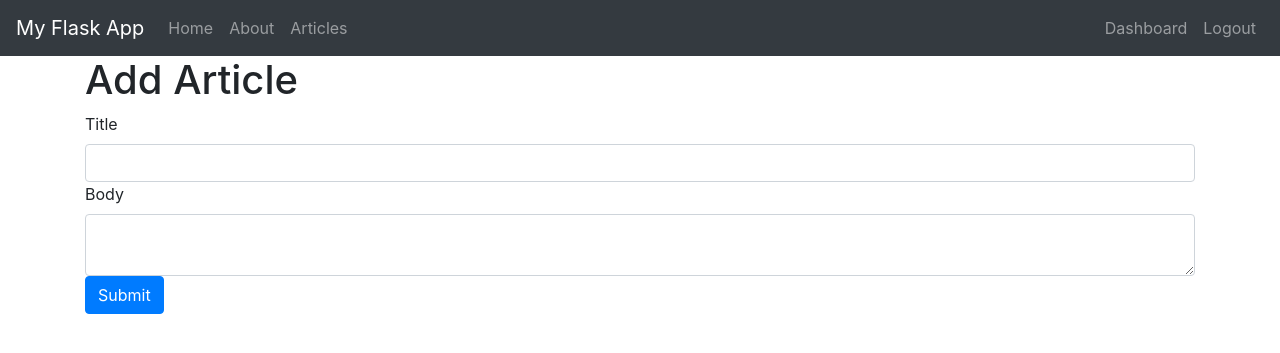
After one commit to shsma/dockerize-flask, a Flask app: page /add_article in a window 1280 px wide. The commit adds this page. Shown: the top 353 px of the page. Run offline with Flask 2, Linux system fonts and the light colour scheme; the visitor is signed in with stand-in values (Sample User, id 1); some libraries are stand-ins or nearby versions.

Commit message:
dashboard/articles

```diff
--- a/app/app.py
+++ b/app/app.py
@@ -1,4 +1,5 @@
 from flask import Flask, render_template, flash, redirect, url_for, session, request, logging
+from functools import wraps
 from flask_mysqldb import MySQL
 from wtforms import Form, StringField, TextAreaField, PasswordField, validators
 from passlib.hash import sha256_crypt
@@ -48,6 +49,7 @@ class RegisterForm(Form):
     confirm = PasswordField('Confirm Password')
 
 
+# Register new User
 @app.route('/register', methods=['GET', 'POST'])
 def register():
     form = RegisterForm(request.form)
@@ -75,6 +77,20 @@ def register():
     return render_template('register.html', form=form)
 
 
+# Check if User logged in
+def is_logged_in(f):
+    @wraps(f)
+    def wrap(*args, **kwargs):
+        if 'logged_in' in session:
+            return f(*args, **kwargs)
+        else:
+            flash('Unauthorized, Please login', 'danger')
+            return redirect(url_for('login'))
+
+    return wrap
+
+
+# Login User
 @app.route('/login', methods=['GET', 'POST'])
 def login():
     if request.method == 'POST':
@@ -91,19 +107,89 @@ def login():
         if result > 0:
             # Get stored hash
             data = cur.fetchone()
+
+            # Close connection
+            cur.close()
+
+            # Get password from Tuple
             password = data[4]
-
-            print(data)
 
             # Compare Passwords
             if sha256_crypt.verify(password_candidate, password):
-                app.logger.info('PASSWORD MATCHED')
-                flash('You are logged in', 'success')
-                return redirect(url_for('index'))
+                session['logged_in'] = True
+                session['username'] = username
+                flash('You are now logged in', 'success')
+                return redirect(url_for('dashboard'))
+            else:
+                error = 'Invalid Login'
+                return render_template('login.html', error=error)
         else:
-            app.logger.info('NO USER FOUND')
+            error = 'Username not found'
+            return render_template('login.html', error=error)
+    # if this is a GET
+    return render_template('login.html')
 
-    return render_template('login.html')
+
+# Logout
+@app.route('/logout')
+@is_logged_in
+def logout():
+    session.clear()
+    flash('You are now logged out', 'success')
+    return redirect(url_for('login'))
+
+
+# Dashboard
+@app.route('/dashboard')
+@is_logged_in
+def dashboard():
+    # Create cursor
+    cur = mysql.connection.cursor()
+
+    # Get Articles
+    result = cur.execute("SELECT * FROM articles")
+    articles = cur.fetchall()
+
+    # Close connection
+    cur.close()
+
+    if result > 0:
+        return render_template('dashboard.html', articles=articles)
+    else:
+        msg = 'No Articles Found'
+        return render_template('dashboard.html', msg=msg)
+
+
+# Article Form class
+class ArticleForm(Form):
+    title = StringField('Title', [validators.Length(min=1, max=200)])
+    body = TextAreaField('Body', [validators.Length(min=30)])
+
+
+# Add Article
+@app.route('/add_article', methods=['GET', 'POST'])
+@is_logged_in
+def add_article():
+    form = ArticleForm(request.form)
+    if request.method == 'POST' and form.validate():
+        title = form.title.data
+        body = form.body.data
+
+        # Create Cursor
+        cur = mysql.connection.cursor()
+
+        # Execute
+        cur.execute("INSERT INTO articles(title, body, author) VALUES (%s, %s, %s)", (title, body, session['username']))
+
+        # Commit
+        mysql.connection.commit()
+
+        # Close connection
+        cur.close()
+
+        flash('Article created', 'success')
+        return redirect(url_for('dashboard'))
+    return render_template('add_article.html', form=form)
 
 
 if __name__ == '__main__':
--- /dev/null
+++ b/app/templates/add_article.html
@@ -0,0 +1,15 @@
+{% extends 'layout.html' %}
+
+{% block body %}
+    <h1>Add Article</h1>
+    {% from "includes/_formhelpers.html" import render_field %}
+    <form action="" method="POST">
+        <div class="group-form">
+            {{ render_field(form.title, class_="form-control") }}
+        </div>
+        <div class="group-form">
+            {{ render_field(form.body, class_="form-control", id="editor") }}
+        </div>
+        <button class="btn btn-primary" type="submit">Submit</button>
+    </form>
+{% endblock %}
--- a/app/templates/includes/_messages.html
+++ b/app/templates/includes/_messages.html
@@ -5,3 +5,11 @@
     {% endfor %}
   {% endif %}
 {% endwith %}
+
+{% if error %}
+    <div class="alert alert-danger">{{ error }}</div>
+{% endif %}
+
+{% if msg %}
+    <div class="alert alert-success">{{ msg }}</div>
+{% endif %}
--- a/app/templates/includes/_navbar.html
+++ b/app/templates/includes/_navbar.html
@@ -16,10 +16,22 @@
           <a class="nav-link" href="/articles">Articles</a>
        </li>
     </ul>
-    <ul class="navbar-nav navbar-right">
-      <li class="nav-item">
-        <a class="nav-link" href="/register">Register</a>
-      </li>
+      <ul class="navbar-nav navbar-right">
+          {% if session.logged_in  %}
+              <li class="nav-item">
+                  <a class="nav-link" href="/dashboard">Dashboard</a>
+              </li>
+              <li class="nav-item">
+                  <a class="nav-link" href="/logout">Logout</a>
+              </li>
+          {% else %}
+              <li class="nav-item">
+                  <a class="nav-link" href="/register">Register</a>
+              </li>
+              <li class="nav-item">
+                  <a class="nav-link" href="/login">Login</a>
+              </li>
+          {% endif %}
     </ul>
   </div>
 </nav>
--- a/app/templates/layout.html
+++ b/app/templates/layout.html
@@ -11,6 +11,10 @@
         {% include 'includes/_messages.html' %}
             {% block body %} {% endblock %}
         </div>
-    <script src="https://stackpath.bootstrapcdn.com/bootstrap/4.3.1/js/bootstrap.min.js"></script>
+        <script src="https://stackpath.bootstrapcdn.com/bootstrap/4.3.1/js/bootstrap.min.js"></script>
+        <script src="//cdn.ckeditor.com/4.12.1/standard/ckeditor.js"></script>
+        <script>
+            CKEDITOR.replace('editor')
+        </script>
     </body>
 </html>
--- a/app/templates/login.html
+++ b/app/templates/login.html
@@ -2,7 +2,6 @@
 
 {% block body %}
     <h1>Login</h1>
-    {% include 'includes/_messages.html' %}
     <form action="" method="POST">
         <div class="form-group">
             <label for="username">Username</label>
@@ -10,7 +9,7 @@
         </div>
         <div class="form-group">
             <label for="password">Password</label>
-            <input type="text" name="password" class="form-control" value="{{ request.form.password }}">
+            <input type="password" name="password" class="form-control" value="{{ request.form.password }}">
         </div>
         <button class="btn btn-primary" type="submit">Submit</button>
     </form>
```
Also changed, not shown: app/templates/dashboard.html (added, +27 -0 lines), db/init.sql (+9 -0 lines).
